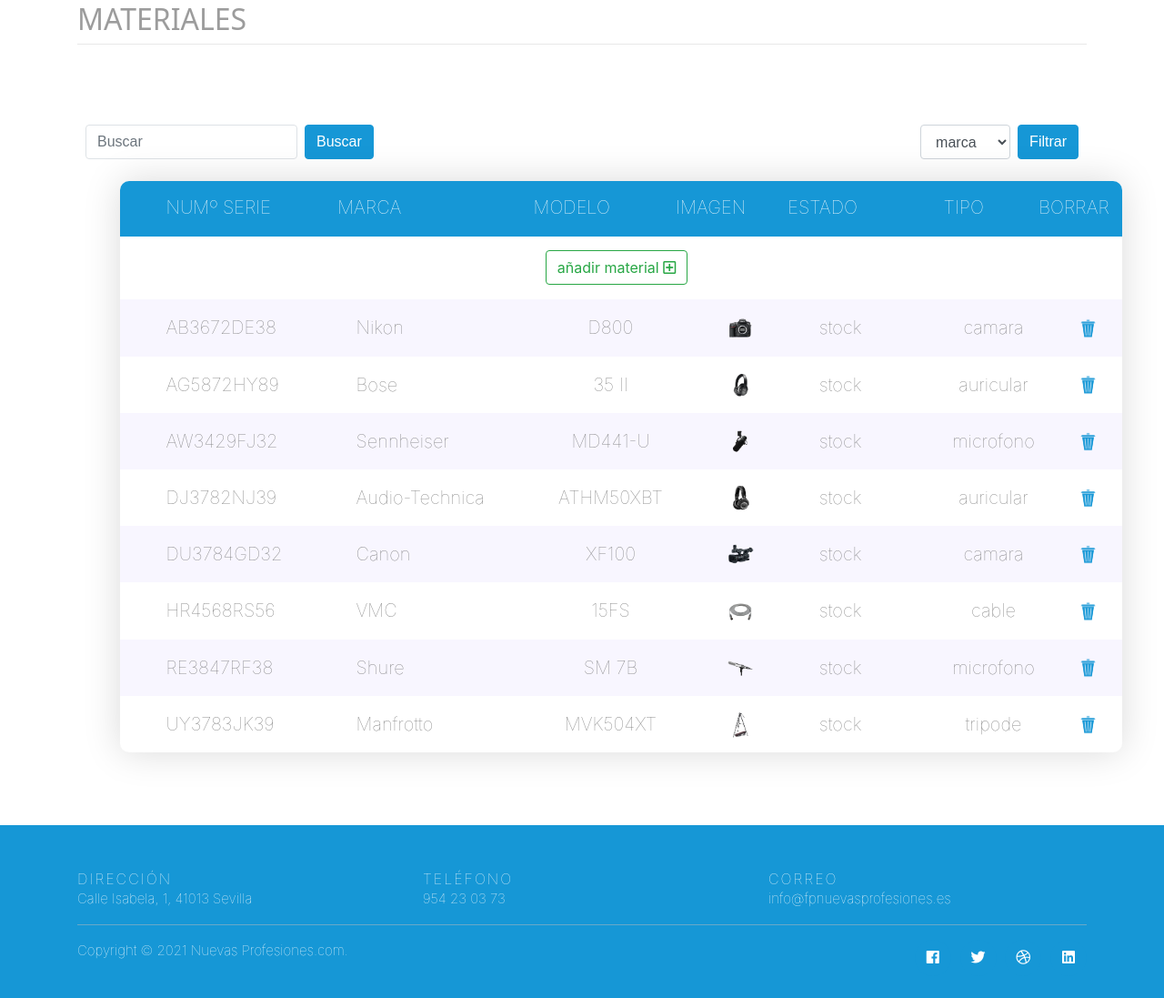
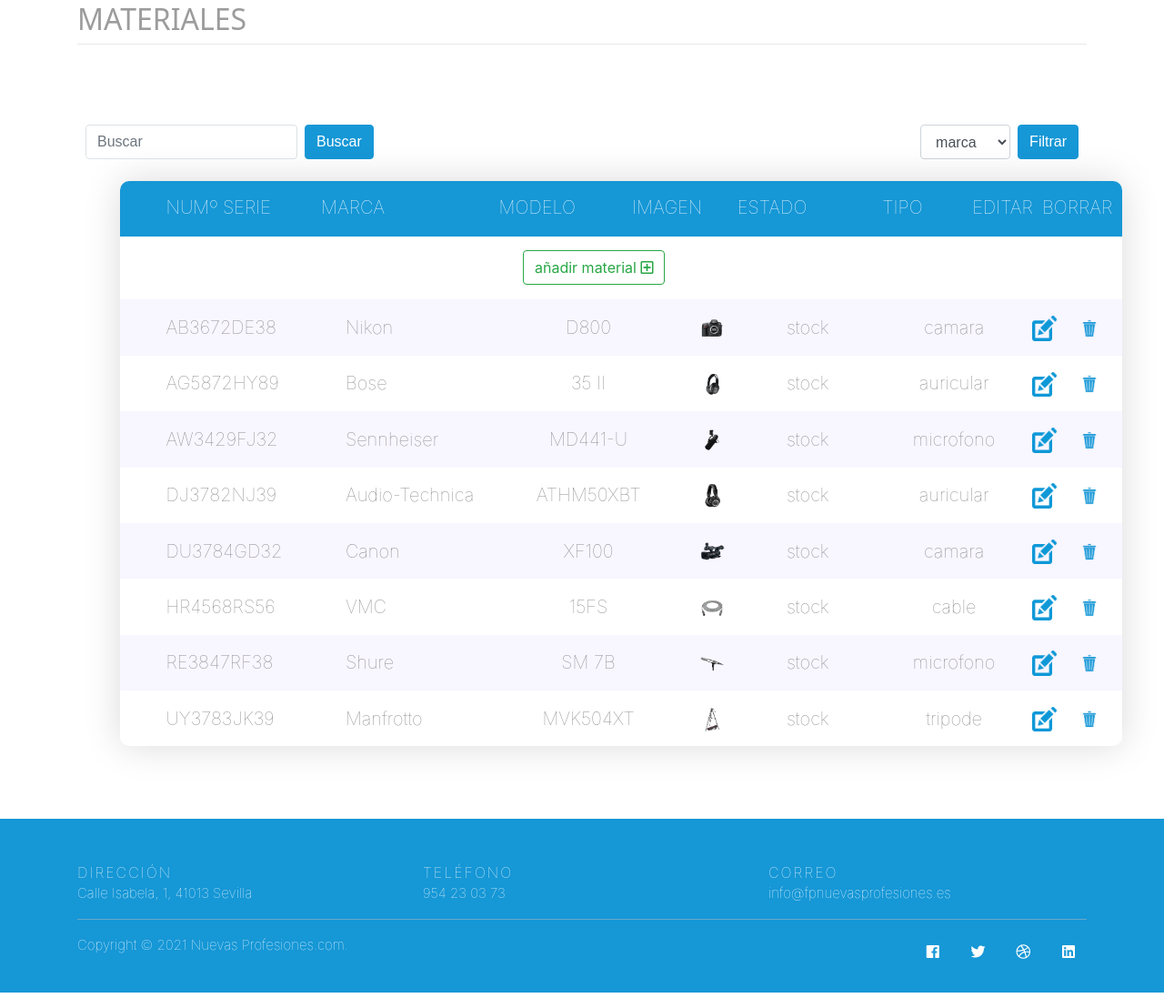
Before and after one commit to pabloplr/gestorMaterialesNP, a PHP site: page /pages/consultas/materiales.php in a window 1280 px wide; the page is wider, and only the part inside the window is pictured. Shown: the part 174-1271 px from the top of that part at 91% size. Run offline with PHP 8.4, Linux system fonts and the light colour scheme; data comes from the database, SQL or seed files in the repository; lists and menus that the app fills with data are empty; some libraries are stand-ins or nearby versions; some web fonts are replaced.

Commit message:
aniadido ui editar material

```diff
--- a/pages/consultas/materiales.php
+++ b/pages/consultas/materiales.php
@@ -92,6 +92,7 @@
                                         <th class="cell100 column4">IMAGEN</th>
                                         <th class="cell100 column5">ESTADO</th>
                                         <th class="cell100 column6">TIPO</th>
+                                        <th class="cell100 column7">EDITAR</th>
                                         <th class="cell100 column7">BORRAR</th>
                                     </tr>
                                 </thead>
@@ -120,6 +121,7 @@
                                         echo "<td class='cell100 column4'><img src='../../" . $columna["ruta"] . "'></td>";
                                         echo "<td class='cell100 column5'>" . $columna["estado"] . "</td>";
                                         echo "<td class='cell100 column6'>" . $columna["nombre_materiales"] . "</td>";
+                                        echo "<td class='cell100 column7'><a href=''><img src='../../img/editar.png'></a></td>";
                                         echo "<td class='cell100 column7'><a href=''><img src='../../img/delete.png'></a></td>";
                                         echo "</tr>";
                                     }
```
Also changed, not shown: img/editar.png (added).
